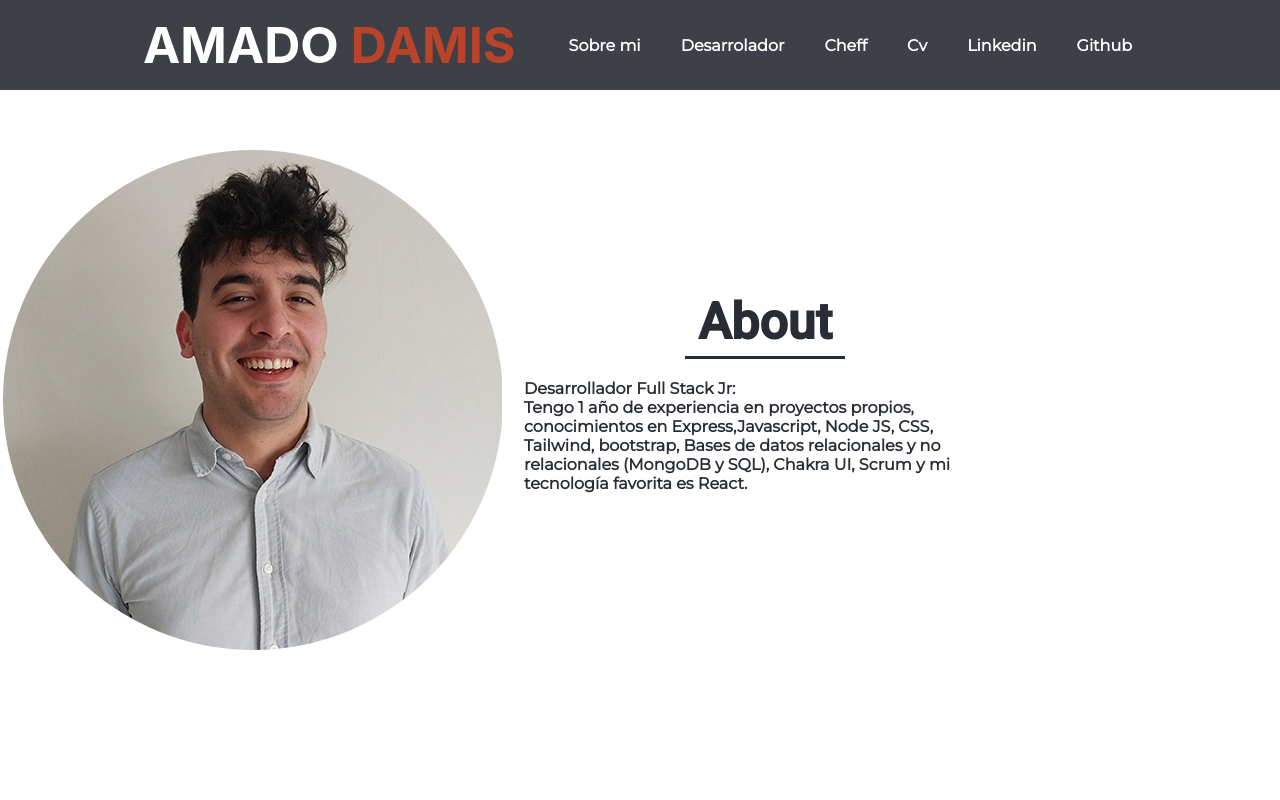
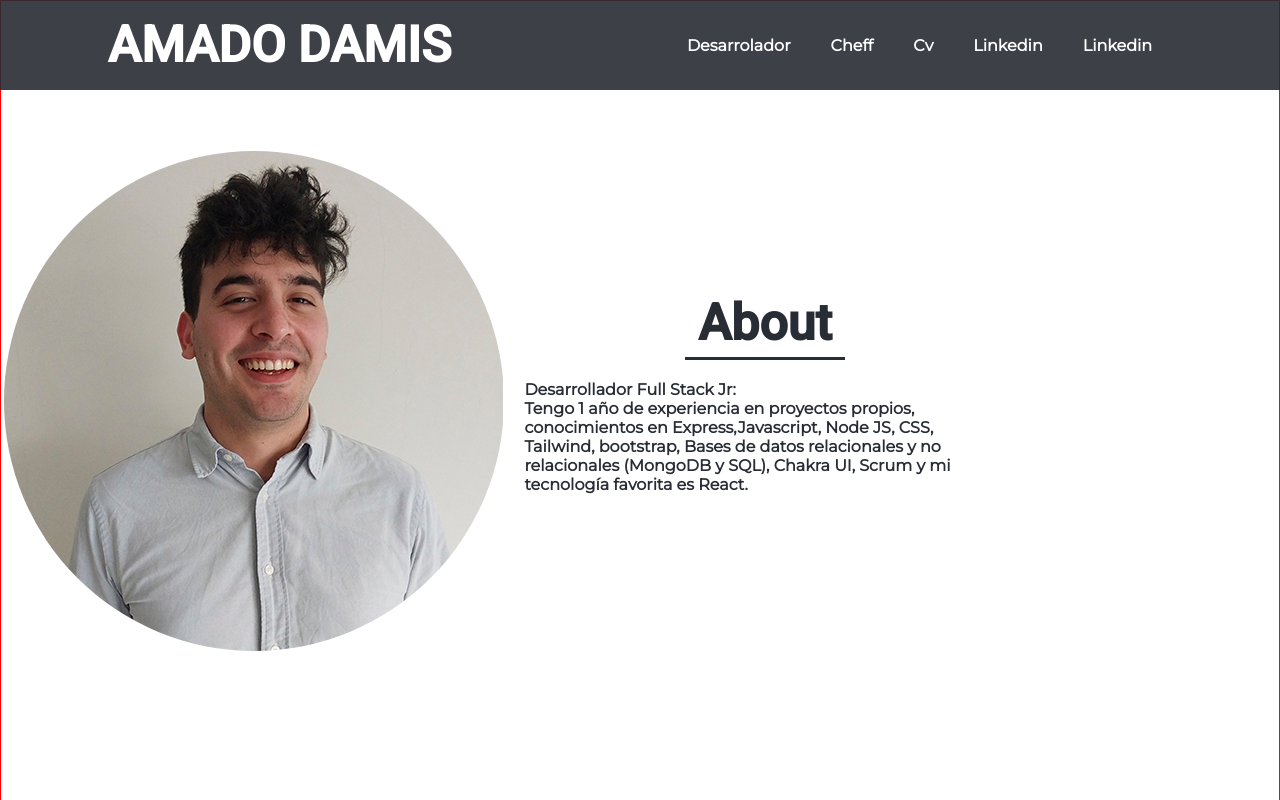
Before and after one commit to Amadodamis/Portfolio, a React (Vite) app: page /cheff in a window 1280 px wide. Shown: the top 800 px of the page. Built offline with nearby package versions, Linux system fonts and the light colour scheme.

Commit message:
header fixed

```diff
--- /dev/null
+++ b/src/JS/dataCvs.js
@@ -0,0 +1,9 @@
+let cvDesarrollador = "https://drive.google.com/file/d/14a5Duaq8BFCXHzjRf88C6tfEAyaGdIni/view?usp=sharing"
+
+let cvDesarrolladorEng = "https://drive.google.com/file/d/1XSxHOP81Fys0F373Svj722YCylvE1u_1/view?usp=sharing"
+
+let cvCheff = "https://docs.google.com/document/d/1t1y5hQZPdFFbIUKGZY_lhobcZyhNfnzPUegwa1p4PC4/edit?usp=sharing"
+
+let cvCheffEng = "https://docs.google.com/document/d/1CfaCnM_4KZ-0vE4R7kBt7pLdLUPL-KXQc0zU0Oy-N6c/edit?usp=sharing"
+
+export { cvDesarrollador, cvDesarrolladorEng, cvCheffEng, cvCheff }
--- a/src/components/Header.jsx
+++ b/src/components/Header.jsx
@@ -1,52 +1,47 @@
-import React from "react";
 import "../css/HeaderStyle.css"
+import { Link } from "react-router-dom";
+import { cvCheff, cvCheffEng, cvDesarrollador, cvDesarrolladorEng } from "../JS/dataCvs";
 
 function Header() {
-
-  let h2 = <h2 className="nombre">AMADO <span className="apellido">DAMIS</span></h2>
-
-  let sobreMi = <a href="#aboutMe" >Sobre mi</a>;
-  let proyectos = <a href="#developer" >Desarrolador</a>;
-  let gastronomia = <a href="#cheff" >Cheff</a>
-  let curriculum = <a href="/" >Cv</a>
-  let linkedin = <a href="https://www.linkedin.com/in/amadodamis/" >Linkedin</a>
-  let github = <a href="https://github.com/Amadodamis" >Github</a>
-
 
   return (
     <div className='header'>
       <nav className="nav-style">
 
-        {h2}
+        <Link to={`/`} className="link">
+          <h2 className="nombre">AMADO DAMIS</h2>
+        </Link>
+
 
         <ul className="menu-horizontal" >
-          <li > {sobreMi} </li>
 
-          <li > {proyectos} </li>
+          <li > <Link to={`/developer`} className="link">Desarrolador</Link> </li>
 
-          <li > {gastronomia} </li>
+          <li > <Link to={`/cheff`} className="link">Cheff</Link> </li>
 
-          <li > {curriculum}
+          <li className="vertical"> Cv
 
             <ul className="menu-vertical">
 
-              <li ><a href="https://drive.google.com/file/d/14a5Duaq8BFCXHzjRf88C6tfEAyaGdIni/view?usp=sharing">Desarrollador</a></li>
+              <li ><Link to={cvDesarrollador} className="link">Desarrolador</Link></li>
 
-              <li ><a href="https://docs.google.com/document/d/1t1y5hQZPdFFbIUKGZY_lhobcZyhNfnzPUegwa1p4PC4/edit?usp=sharing" >Profesional gastronomico</a></li>
+              <li ><Link to={cvDesarrolladorEng} className="link">Developer </Link></li>
 
-              <li ><a href="https://drive.google.com/file/d/1XSxHOP81Fys0F373Svj722YCylvE1u_1/view?usp=sharing" >Developer</a></li>
+              <li ><Link to={cvCheff} className="link">Profesional gastronomico</Link></li>
 
-              <li ><a href="https://docs.google.com/document/d/1CfaCnM_4KZ-0vE4R7kBt7pLdLUPL-KXQc0zU0Oy-N6c/edit?usp=sharing">Gastronomic Professional</a></li>
+              <li ><Link to={cvCheffEng} className="link">Gastronomic professional</Link></li>
 
             </ul>
 
           </li>
 
-          <li >{linkedin} </li>
+          <li ><Link to={`https://www.linkedin.com/in/amadodamis/`} className="link">Linkedin</Link></li>
 
-          <li > {github} </li>
+          <li ><Link to={`https://github.com/Amadodamis`} className="link">Linkedin</Link></li>
         </ul>
+
       </nav>
+
     </div>
   );
 }
--- a/src/components/Rol.jsx
+++ b/src/components/Rol.jsx
@@ -4,9 +4,9 @@ import Proyectos from './Proyectos'
 
 export default function Rol() {
     return (
-        <>
+        <section className='rol'>
             <AboutMe />
             <Proyectos />
-        </>
+        </section>
     )
 }
--- a/src/css/HeaderStyle.css
+++ b/src/css/HeaderStyle.css
@@ -8,46 +8,47 @@
     transition: .3s ease-in;
     overflow: hidden;
     background-color: var(--fondo);
-
+    display: flex;
+    flex-direction: column;
+    justify-content: center;
 }
 
 
 .nav-style {
     display: flex;
     align-items: center;
-    justify-content: space-between;
-    padding-top: 0px;
-    padding-left: 10%;
-    padding-right: 10%;
+    justify-content: space-around;
+}
+
+.link {
+    text-decoration: none;
+    margin: 0;
+    padding: 0;
+    color: white;
 
 }
 
-.nombre {
+.header h2 {
     color: white;
     font-size: 50px;
-    font-family: var(fontTitle);
-    margin: 15px;
-}
-
-.apellido {
-    color: var(--secondary-color);
+    font-family: var(--fontTitle);
+    text-decoration: none;
 }
 
 
 .menu-horizontal {
-    list-style: none;
     display: flex;
     justify-content: space-around;
-    font-family: 'Montserrat', sans-serif;
+    font-family: var(--fontText);
     color: white;
     font-weight: bold;
 }
 
-.menu-horizontal>li>a {
-    display: block;
+
+.menu-horizontal>li {
     padding: 15px 20px;
-    color: white;
-    text-decoration: none;
+    list-style: none;
+    cursor: pointer;
 }
 
 .menu-horizontal>li:hover {
@@ -55,11 +56,11 @@
 }
 
 .menu-vertical {
+    display: none;
     position: fixed;
-    display: none;
     list-style: none;
-    width: 200px;
-    background-color: rgba(0, 0, 0, .5);
+    top:70px;
+    background-color: var(--fondo);
 }
 
 .menu-horizontal li:hover .menu-vertical {
@@ -67,12 +68,10 @@
 }
 
 .menu-vertical li:hover {
-    background-color: black;
+    background-color: var(--fondo);
 }
 
-.menu-vertical li a {
+.menu-vertical li .link {
     display: block;
-    color: white;
-    text-decoration: none;
     padding: 15px 15px 15px 20px;
 }
--- a/src/css/footer.css
+++ b/src/css/footer.css
@@ -1,7 +1,7 @@
 footer {
     background: var(--fondo);
     height: auto;
-    width: 100vw;
+    width: 100%;
     padding-top: 40px;
     color: #fff;
     font-family: var(--fontTitle);
@@ -31,7 +31,7 @@ footer {
 
 .footer-bottom {
 
-    width: 100vw;
+    width: 100%;
     padding: 20px 0;
     text-align: center;
 }
--- a/src/index.css
+++ b/src/index.css
@@ -35,3 +35,8 @@ code {
   justify-content: center;
   width: 100%;
 }
+
+.rol{
+  max-width: 100%;
+  border: 1px red solid;
+}
```
Also changed, not shown: src/routes/root.jsx (line endings or trailing spaces).
